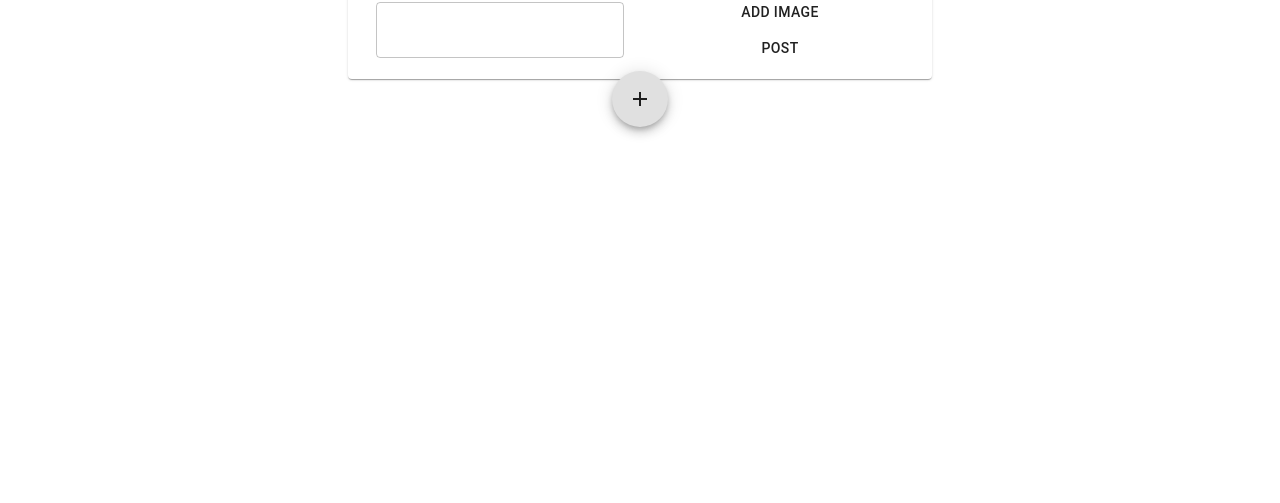
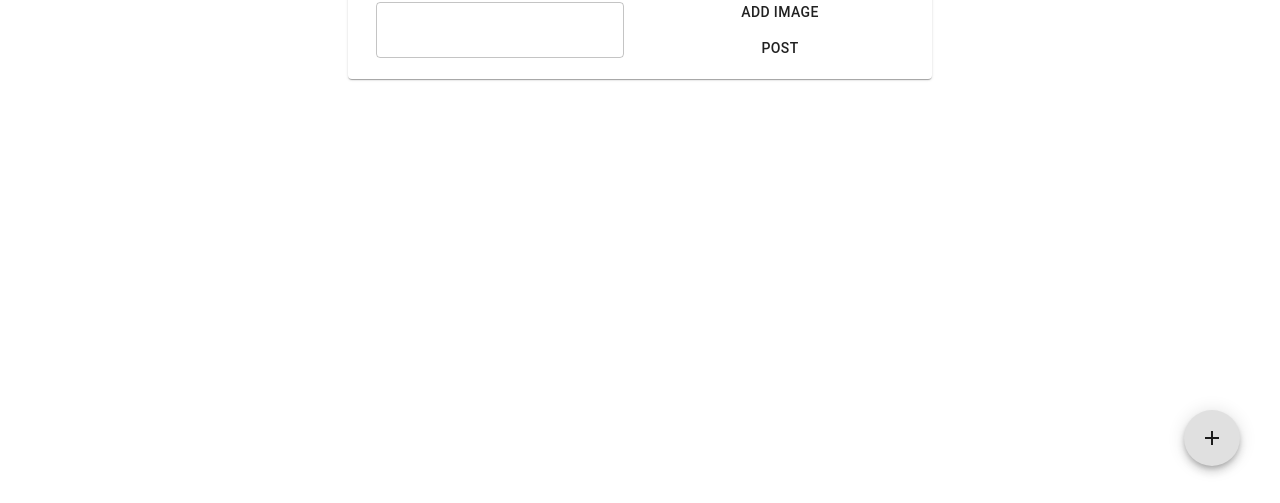
Before and after one commit to eliciaB/Backstagram, a React (Create React App) app: page / in a window 1280 px wide. Both pictures are taken after a click on the button "INSTAPOSTPAGE". Shown: the part 294-797 px from the top of the page. Built offline with nearby package versions, Linux system fonts and the light colour scheme.

Commit message:
relocated add post button

```diff
--- a/src/components/InstaPostPage.js
+++ b/src/components/InstaPostPage.js
@@ -112,7 +112,11 @@ function InstaPostPage(props) {
                     )
                 }
             </Grid>
-            <Fab onClick={()=>setOpenForm(true)}>
+            <Fab onClick={()=>setOpenForm(true)} style = {{
+                right: 40,
+                bottom: 40,
+                position: 'fixed',
+            }}>
                 <AddIcon/>
             </Fab>
             <Modal open={openForm} onClose={()=>setOpenForm(false)}>
```
